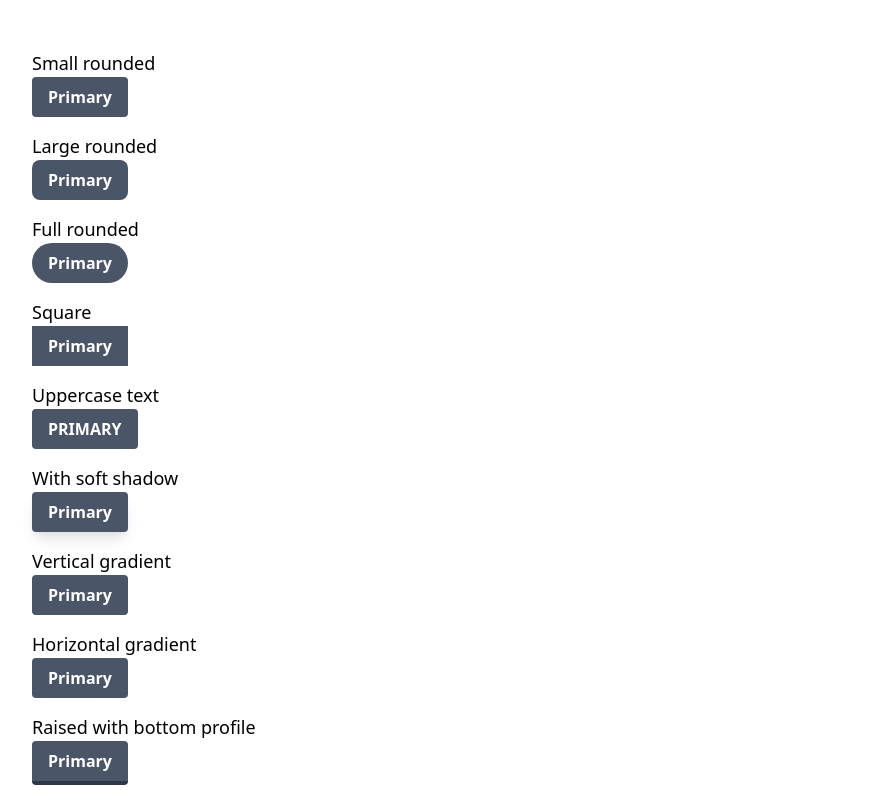
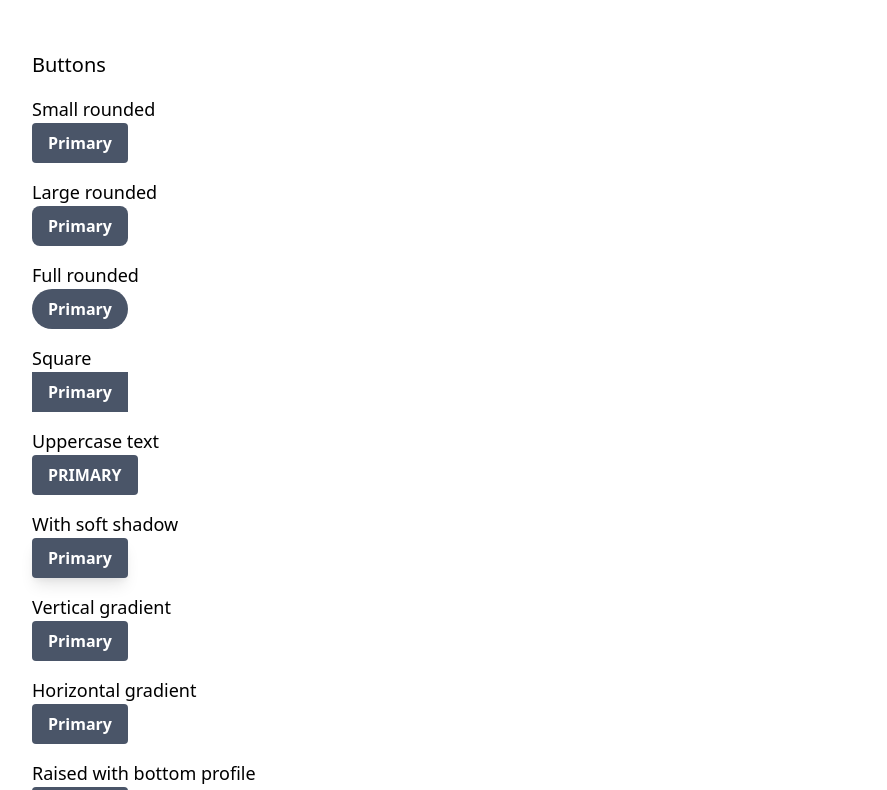
Before and after one commit to bobwhitelock/refactoring-ui-tailwind-gallery, a Gatsby site: page / in a window 1280 px wide. Shown: the part 91-881 px from the top of the page, without its empty margins (0-887 px from the left). Built offline with nearby package versions, Linux system fonts and the light colour scheme; Gatsby itself is replaced by a stand-in of ours; what tailwindcss-gradients would draw is missing.

Commit message:
Add missing heading

```diff
--- a/src/pages/index.js
+++ b/src/pages/index.js
@@ -10,6 +10,8 @@ const IndexPage = () => (
     <SEO title="Home" />
 
     <div className="m-8">
+      <h2 className="text-xl">Buttons</h2>
+
       <ButtonInfo description="Small rounded" additionalClasses="rounded" />
       <ButtonInfo description="Large rounded" additionalClasses="rounded-lg" />
       <ButtonInfo description="Full rounded" additionalClasses="rounded-full" />
```
